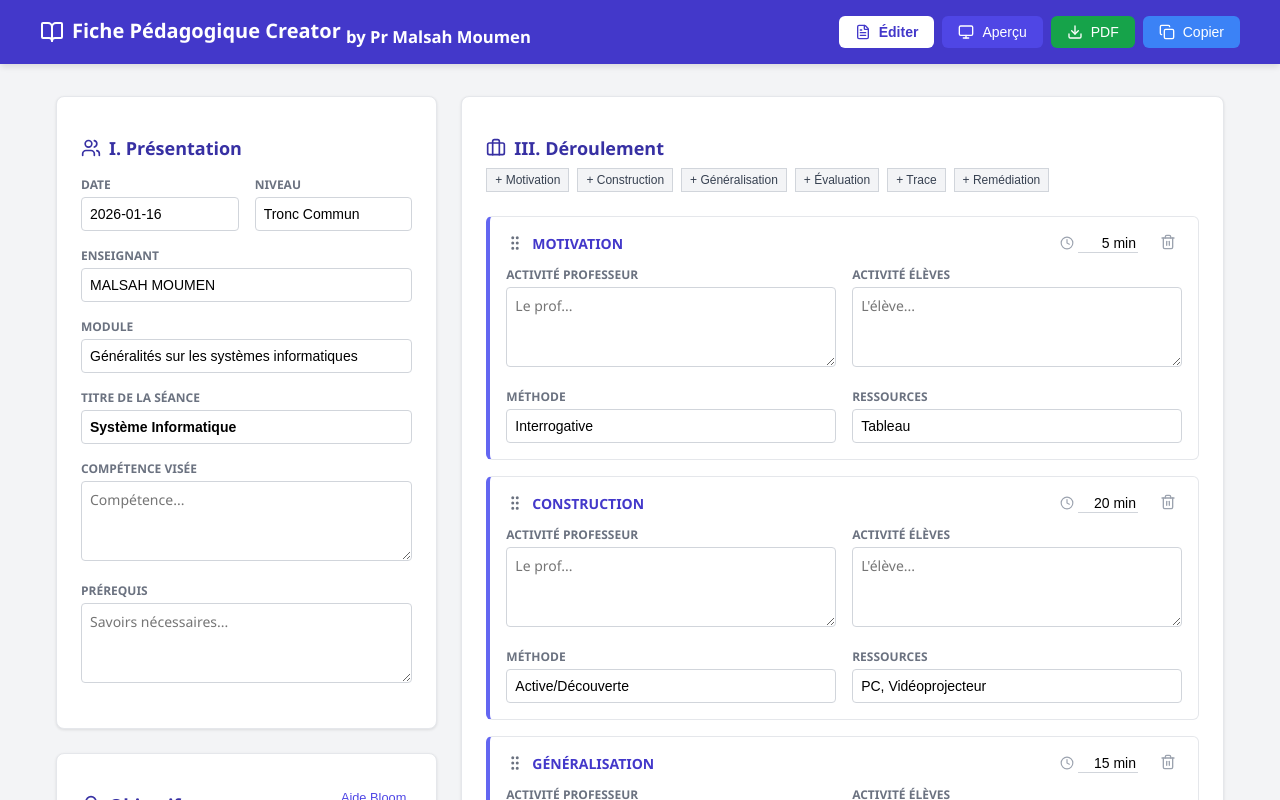
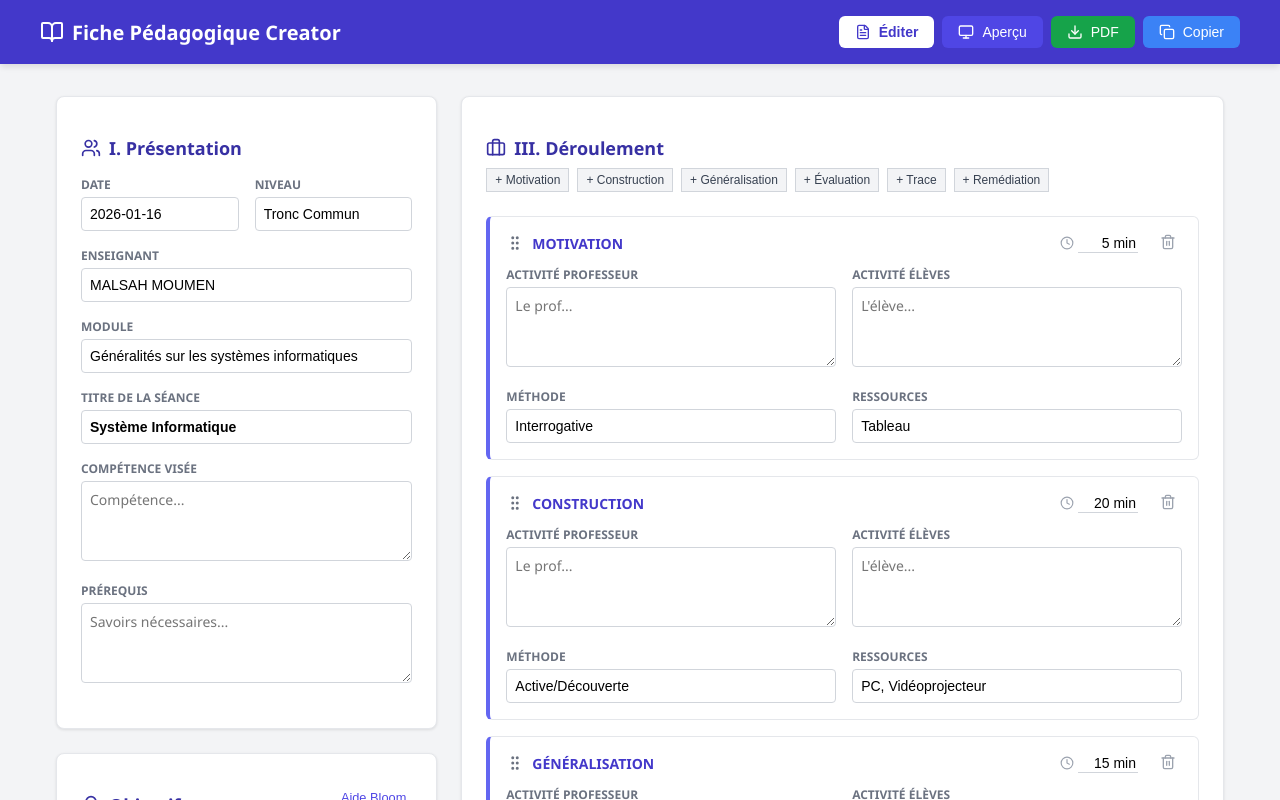
Before and after one commit to moumenmalsah/fichepedagogique, a React (Create React App) app: page / in a window 1280 px wide. Shown: the top 800 px of the page. Built offline with nearby package versions, Linux system fonts and the light colour scheme.

Commit message:
Update App.js

```diff
--- a/src/App.js
+++ b/src/App.js
@@ -289,7 +289,7 @@ export default function App() {
         <div className="header-inner">
           <div className="logo-area">
             <BookOpen size={24} />
-            <h1 className="app-title">Fiche Pédagogique Creator <sub> by Pr Malsah Moumen</sub></h1>
+            <h1 className="app-title">Fiche Pédagogique Creator </h1>
           </div>
           <div className="btn-group">
              <button onClick={() => setActiveTab('edit')} className={`btn btn-nav ${activeTab === 'edit' ? 'active' : ''}`}>
```
